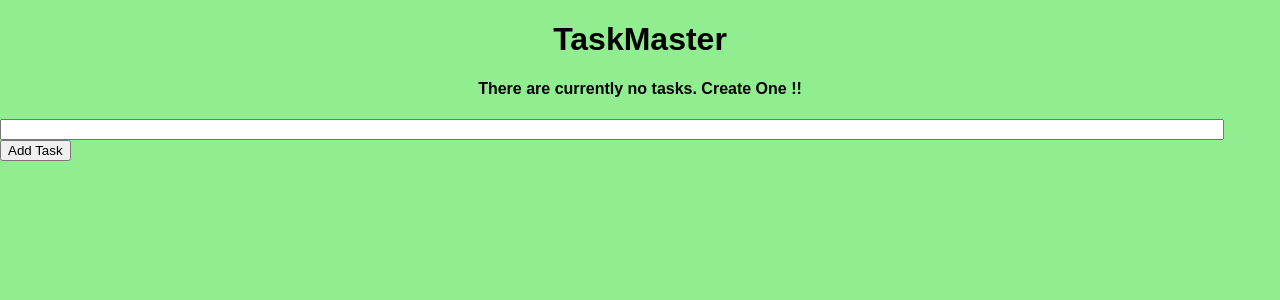
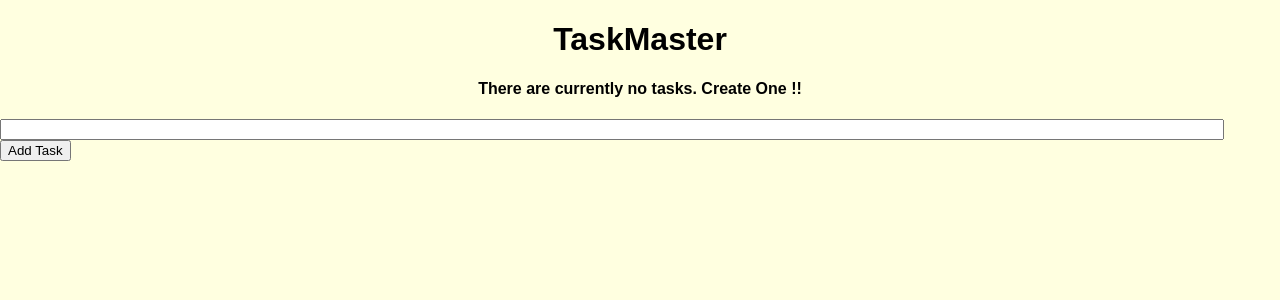
Before and after one commit to vgrewal123/FlaskIntroduction, a Flask app: page / in a window 1280 px wide. Shown: the top 300 px of the page. Run offline with Flask 3, Linux system fonts and the light colour scheme; data that the repository does not hold is empty.

Commit message:
changing background colour

```diff
--- a/static/css/main.css
+++ b/static/css/main.css
@@ -10,7 +10,7 @@ h4 {
 body, html {
     margin: 0;
     font-family: sans-serif;
-    background-color: lightgreen;
+    background-color: lightyellow;
 }
 
 .content {
```
